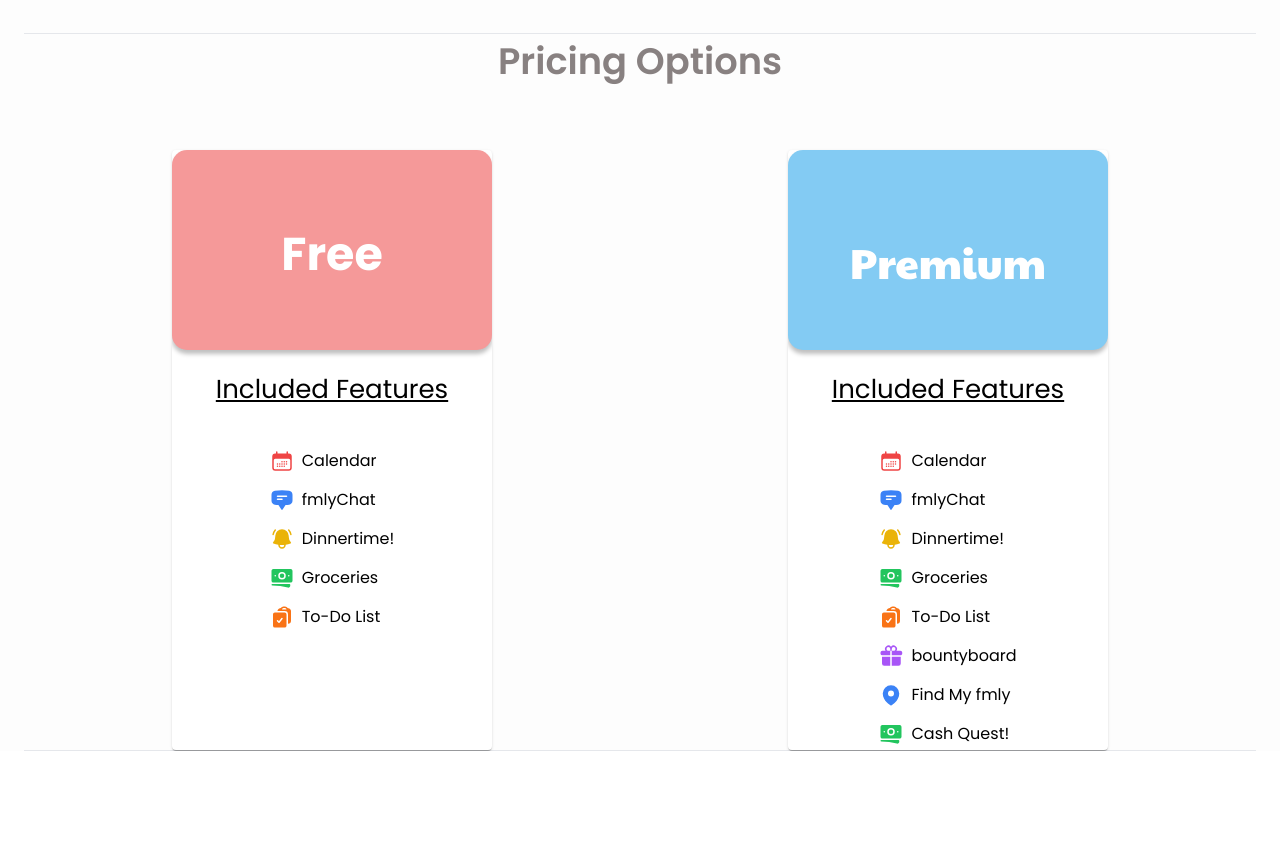
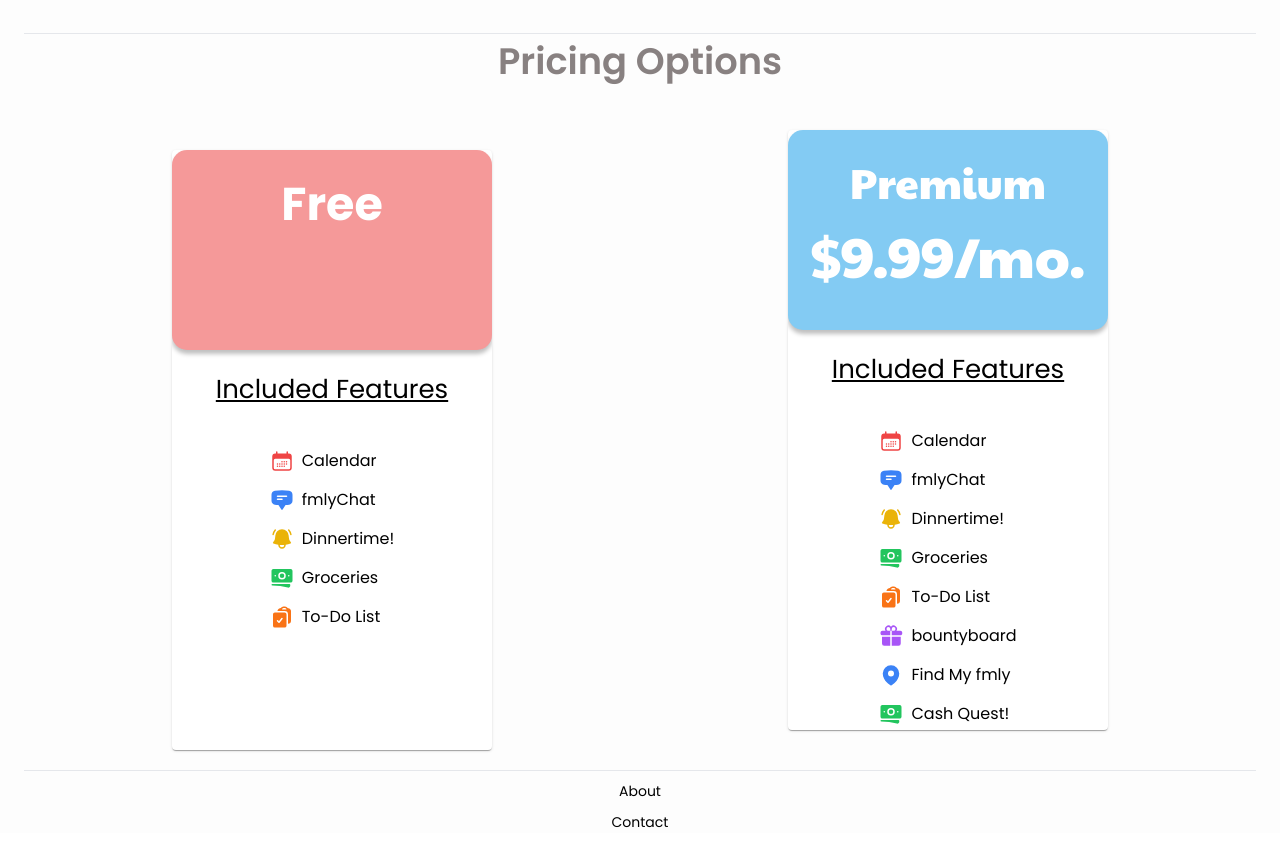
Before and after one commit to zackzellto/fmly-landing-page, a React (Vite) app in the folder client/: page /home in a window 1280 px wide. Shown: the part 4180-5023 px from the top of the page. Before the commit the page ends 4931 px from the top, so only its background shows below. Built offline with nearby package versions, Linux system fonts and the light colour scheme.

Commit message:
added mailto prompt when contact link is clicked

```diff
--- a/client/package.json
+++ b/client/package.json
@@ -27,6 +27,7 @@
     "@mui/styles": "^5.11.7",
     "@reduxjs/toolkit": "^1.9.1",
     "axios": "^1.2.3",
+    "dotenv": "^16.0.3",
     "font-awesome": "^4.7.0",
     "i18next": "^22.4.9",
     "i18next-browser-languagedetector": "^7.0.1",
--- a/client/src/Pages/Home.tsx
+++ b/client/src/Pages/Home.tsx
@@ -12,6 +12,7 @@ import { WaitlistSignupForm } from "../components/Forms/Waitlist/WaitlistSignupF
 import DevUpdateScrollEffect from "../components/AppBar/DevUpdateScrollEffect";
 import DashboardInfo from "../components/Dashboard/DashboardInfo";
 import PremiumFeatures from "../components/PremiumFeatures/PremiumFeatures";
+import Footer from "../components/Footer/Footer";
 
 type Props = {};
 
@@ -77,6 +78,7 @@ const Home = (props: Props) => {
           {/* <SubscriptionPricingModel /> */}
         </Grid>
         <hr className="homepage-hr-3" />
+        <Footer />
       </Container>
     </>
   );
--- a/client/src/Styles/PricingStructureStyles.css
+++ b/client/src/Styles/PricingStructureStyles.css
@@ -13,6 +13,7 @@
     align-items: center;
     flex-wrap: wrap;
 }
+
 .pricing-box-free{
     width: 320px;
     height: 600px;
@@ -30,8 +31,11 @@
     background-color: #21F3CE;
     margin: auto;
     position: relative;
-    margin-top: 60px;
+    margin-top: 40px;
+    margin-bottom: 40px;
   }
+
+
 
 .pricing-box-subscribe{
     width: 320px;
@@ -70,7 +74,7 @@
     padding: 2;
     position: relative;
     text-align: center;
-    top: 70px;
+    top: 20px;
   }
 
   .pricing-box-free-bg{
@@ -113,7 +117,11 @@
     margin: 0;
     padding: 2;
     position: relative;
-    top: 80px;
+    top: 20px;
+  }
+
+    .pricing-box-premium-price{
+    font-size: 56px;
   }
 
   .pricing-box-premium-bg{
--- a/client/src/components/Cards/PricingStructureUpgrade.tsx
+++ b/client/src/components/Cards/PricingStructureUpgrade.tsx
@@ -1,10 +1,7 @@
-import Typography from "@mui/material/Typography";
 import { Card } from "@material-ui/core";
 import "../../Styles/PricingStructureStyles.css";
 import {  CalendarDaysIcon, BellAlertIcon, ClipboardDocumentCheckIcon, GiftIcon, ChatBubbleBottomCenterTextIcon, MapPinIcon, BanknotesIcon  } from '@heroicons/react/24/solid'
-import StarIconSVG from "../../assets/star-icon.svg";
-import RainbowIconSVG from "../../assets/rainbow-icon.svg";
-import GreenCheckmark from "../../assets/green-checkmark.svg";
+
 
 
 const PremiumPricingModel = () => {
@@ -12,8 +9,13 @@ const PremiumPricingModel = () => {
   return (
     <Card className="pricing-box-premium">
       <div className="pricing-box-premium-bg">
-      <div className="pricing-box-premium-title">
-        Premium
+        <div className="pricing-box-premium-title">
+          Premium
+            <div className="pricing-box-premium-price">
+              <div className="pricing-box-premium-price-text">
+                $9.99/mo.
+                </div>
+              </div>
       </div>
 
 
--- a/client/src/components/Footer/Footer.tsx
+++ b/client/src/components/Footer/Footer.tsx
@@ -1,14 +1,31 @@
 import Grid from "@mui/material/Unstable_Grid2";
+import dotenv from "dotenv";
 import React from 'react'
+import './FooterStyles.css'
 
 type Props = {}
 
+const sendEmail = () => {
+  window.location.href = `mailto:${process.env.EMAIL_ME}`
+}
+
+
 const Footer = (props: Props) => {
   return (
-    <div><Grid>
-        <h3>fmly</h3>
+    <div>
+      <Grid>
         <ol>
-          <li>About</li></ol></Grid></div>
+          <li className="footer-li">
+            About
+          </li>
+          <li className="footer-li">
+            <a onClick={sendEmail}>
+            Contact
+            </a>
+          </li>
+        </ol>
+        </Grid>
+        </div>
   )
 }
 
--- /dev/null
+++ b/client/src/components/Footer/FooterStyles.css
@@ -0,0 +1,26 @@
+.footer-li{
+    font-size: 14px;
+    font-weight: 400;
+    color: #000000;
+    margin: 0;
+    padding: 2;
+    position: relative;
+    text-align: center;
+    list-style-type: none;
+    margin-top: 10px;
+    margin-bottom: 10px;
+    margin-left: 0px;
+    margin-right: 0px;
+    padding-top: 0px;
+    padding-bottom: 0px;
+    padding-left: 0px;
+    padding-right: 0px;
+    position: relative;
+    text-align: center;
+    text-decoration: none;
+    text-transform: none;
+    text-indent: 0px;
+    text-shadow: none;
+    text-align: center;
+    text-align: cen
+}
```
Also changed, not shown: 2 other files (tests, documents, lock files or other folders).
